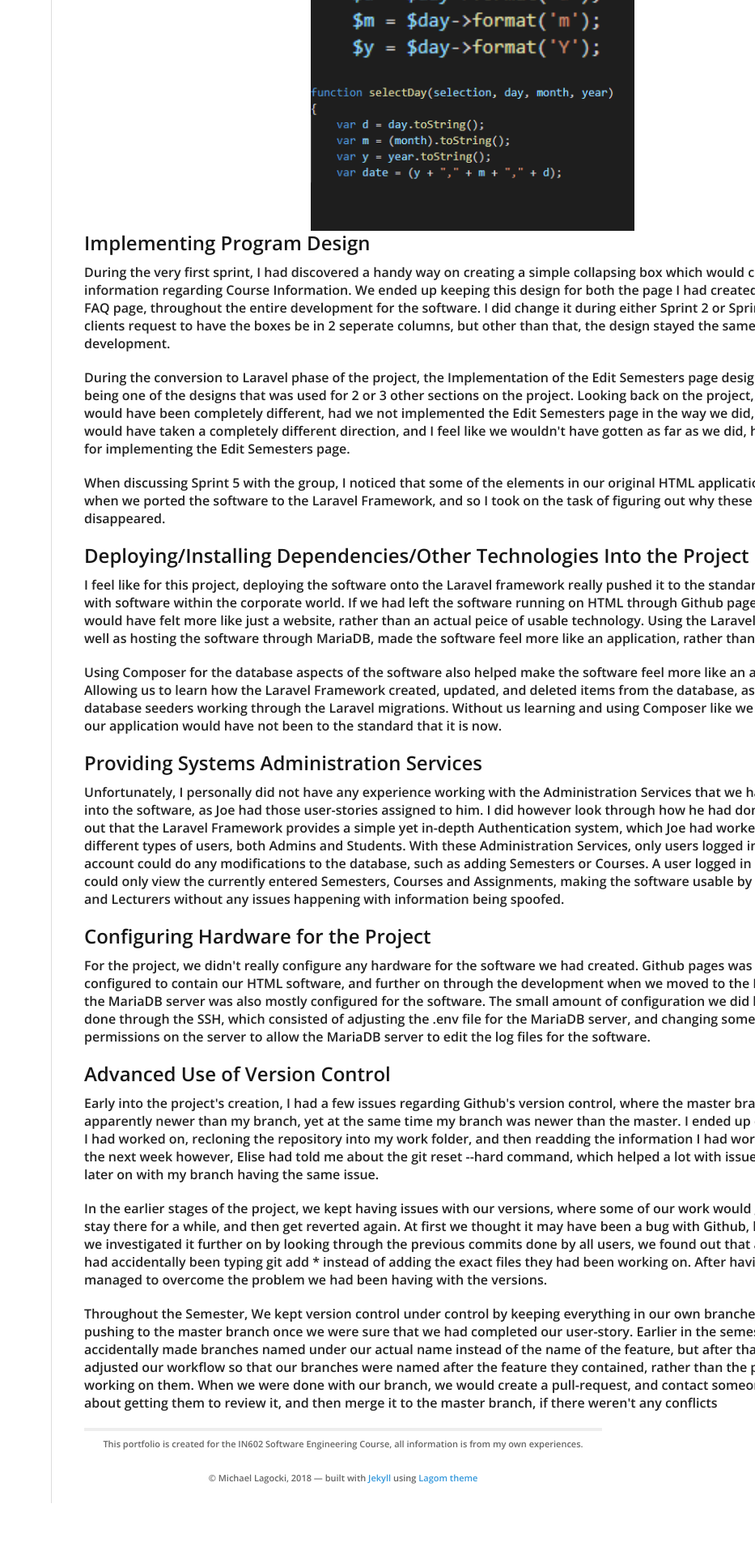
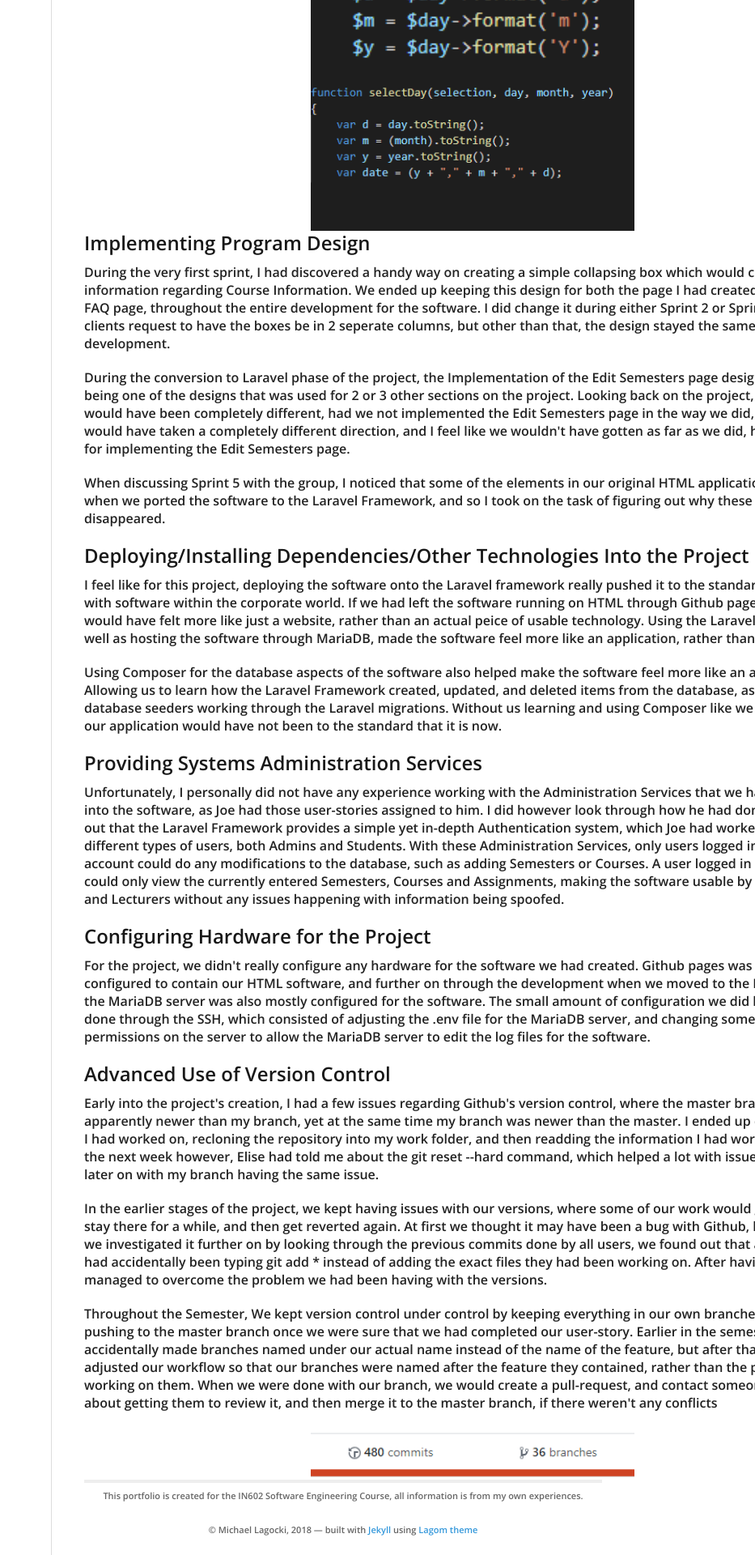
Before and after one commit to kammorne/lagoma1, a Jekyll site: the page built from technical/index.html, in a window 1280 px wide. Shown: the part 709-2629 px from the top of the page at 81% size, without its empty margins (347-1280 px from the left). Built offline with Jekyll 4.4.1, drawn with Linux system fonts in a browser that asks for light colours; before the commit the page ends 2565 px from its top, so only the background shows below that.

Commit message:
Update index.html

```diff
--- a/technical/index.html
+++ b/technical/index.html
@@ -71,4 +71,6 @@ title: Software Engineering Portfolio
 	<p>Throughout the Semester, We kept version control under control by keeping everything in our own branches, and only pushing to the master branch once we were sure that we had completed our user-story. Earlier in the semester, we
 	accidentally made branches named under our actual name instead of the name of the feature, but after that Sprint, we had adjusted our workflow so that our branches were named after the feature they contained, rather than the person
 	who was working on them. When we were done with our branch, we would create a pull-request, and contact someone on Facebook about getting them to review it, and then merge it to the master branch, if there weren't any conflicts</p>
+
+	<img src="https://kammorne.github.io/lagoma1/img/commitProof.png" width="400px"/>
 </div>
```
